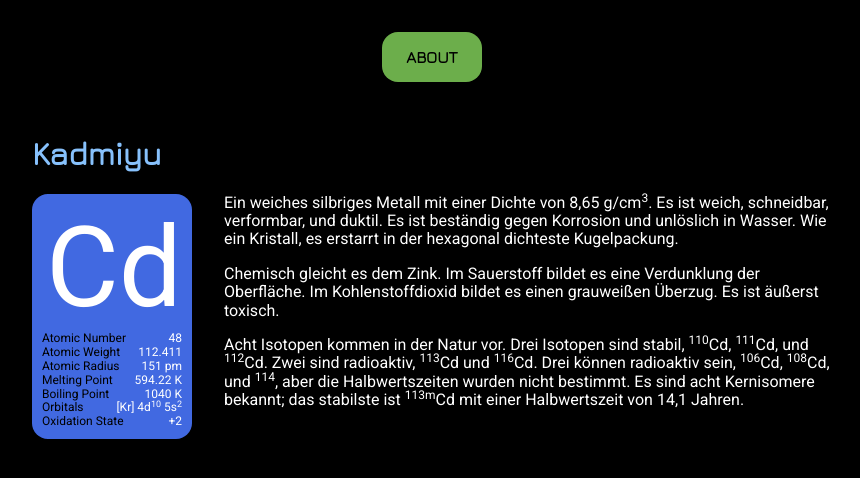
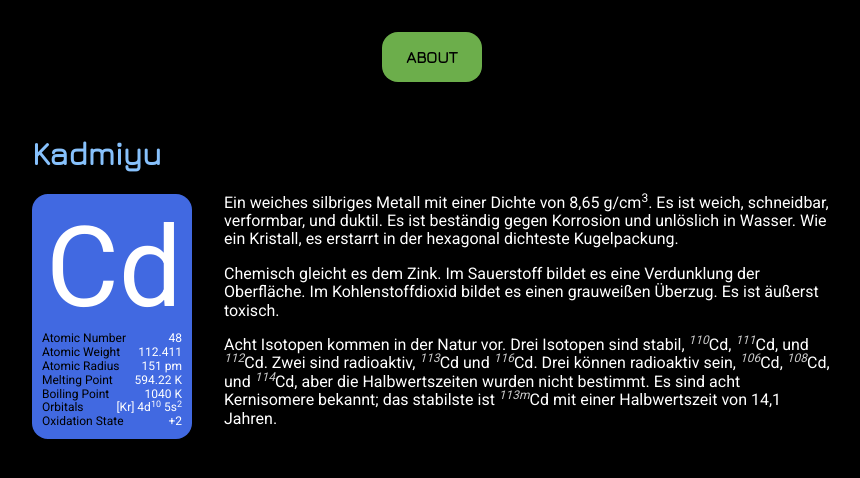
Before and after one commit to kmules1/kmules1.github.io, a Jekyll site: the page built from index.md, in a window 1280 px wide. Shown: the top 478 px of the page, without its empty margins (208-1068 px from the left). Built offline with Jekyll 4.4.1, drawn with Linux system fonts in a browser that asks for light colours.

Commit message:
style adjustment for sup

```diff
--- a/_sass/default.scss
+++ b/_sass/default.scss
@@ -127,3 +127,8 @@ dl.elem span {
 .hide {
 	display:				none;
 }
+
+sup.at-weight {
+	opacity:				0.8;
+	font-style:				italic;
+}
--- a/index.md
+++ b/index.md
@@ -72,7 +72,7 @@ Ein weiches silbriges Metall mit einer Dichte von 8,65 g/cm<sup>3</sup>. Es ist
 
 Chemisch gleicht es dem Zink. Im Sauerstoff bildet es eine Verdunklung der Oberfläche. Im Kohlenstoffdioxid bildet es einen grauweißen Überzug. Es ist äußerst toxisch.
 
-Acht Isotopen kommen in der Natur vor. Drei Isotopen sind stabil, <sup>110</sup>Cd, <sup>111</sup>Cd, und <sup>112</sup>Cd. Zwei sind radioaktiv, <sup>113</sup>Cd und <sup>116</sup>Cd. Drei können radioaktiv sein, <sup>106</sup>Cd, <sup>108</sup>Cd, und <sup>114</sup>, aber die Halbwertszeiten wurden nicht bestimmt. Es sind acht Kernisomere bekannt; das stabilste ist <sup>113m</sup>Cd mit einer Halbwertszeit von 14,1 Jahren.
+Acht Isotopen kommen in der Natur vor. Drei Isotopen sind stabil, <sup class="at-weight">110</sup>Cd, <sup class="at-weight">111</sup>Cd, und <sup class="at-weight">112</sup>Cd. Zwei sind radioaktiv, <sup class="at-weight">113</sup>Cd und <sup class="at-weight">116</sup>Cd. Drei können radioaktiv sein, <sup class="at-weight">106</sup>Cd, <sup class="at-weight">108</sup>Cd, und <sup class="at-weight">114</sup>Cd, aber die Halbwertszeiten wurden nicht bestimmt. Es sind acht Kernisomere bekannt; das stabilste ist <sup class="at-weight">113m</sup>Cd mit einer Halbwertszeit von 14,1 Jahren.
 
 <script>
 	(function($) {
```
